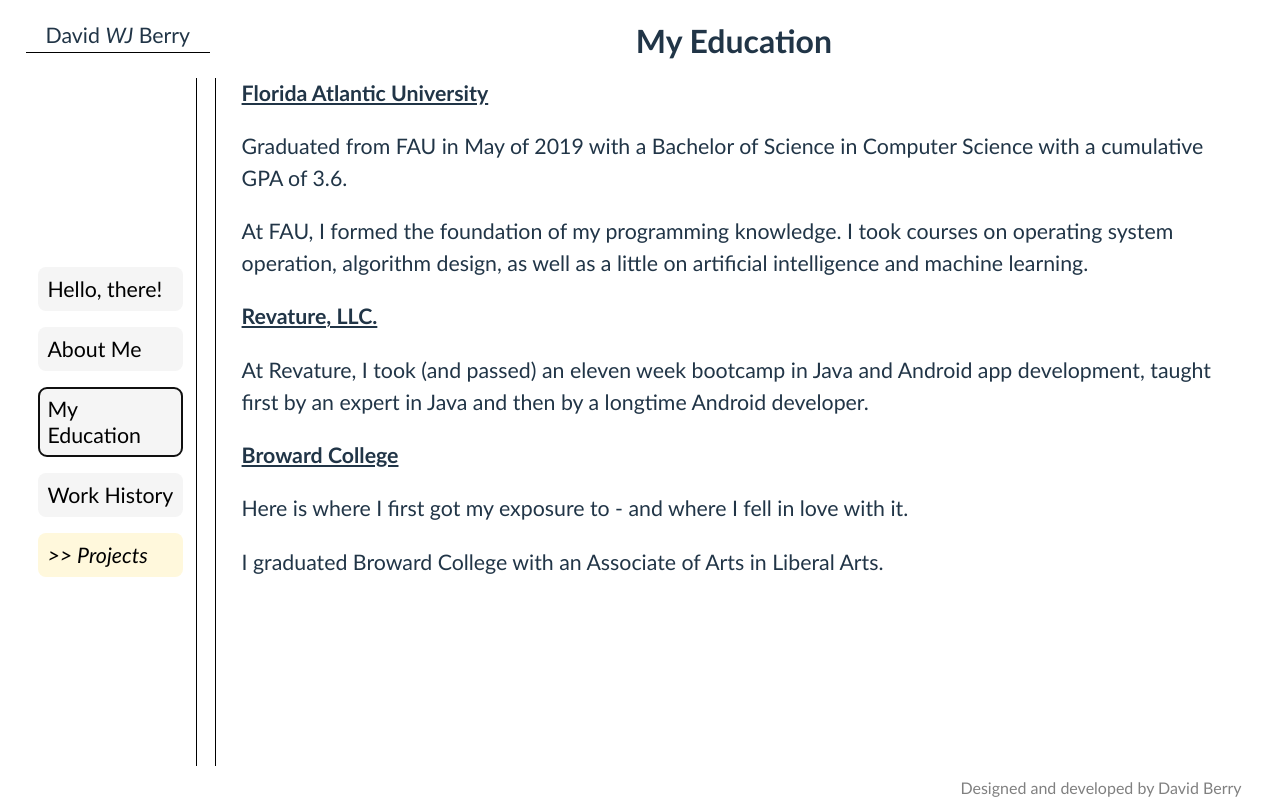
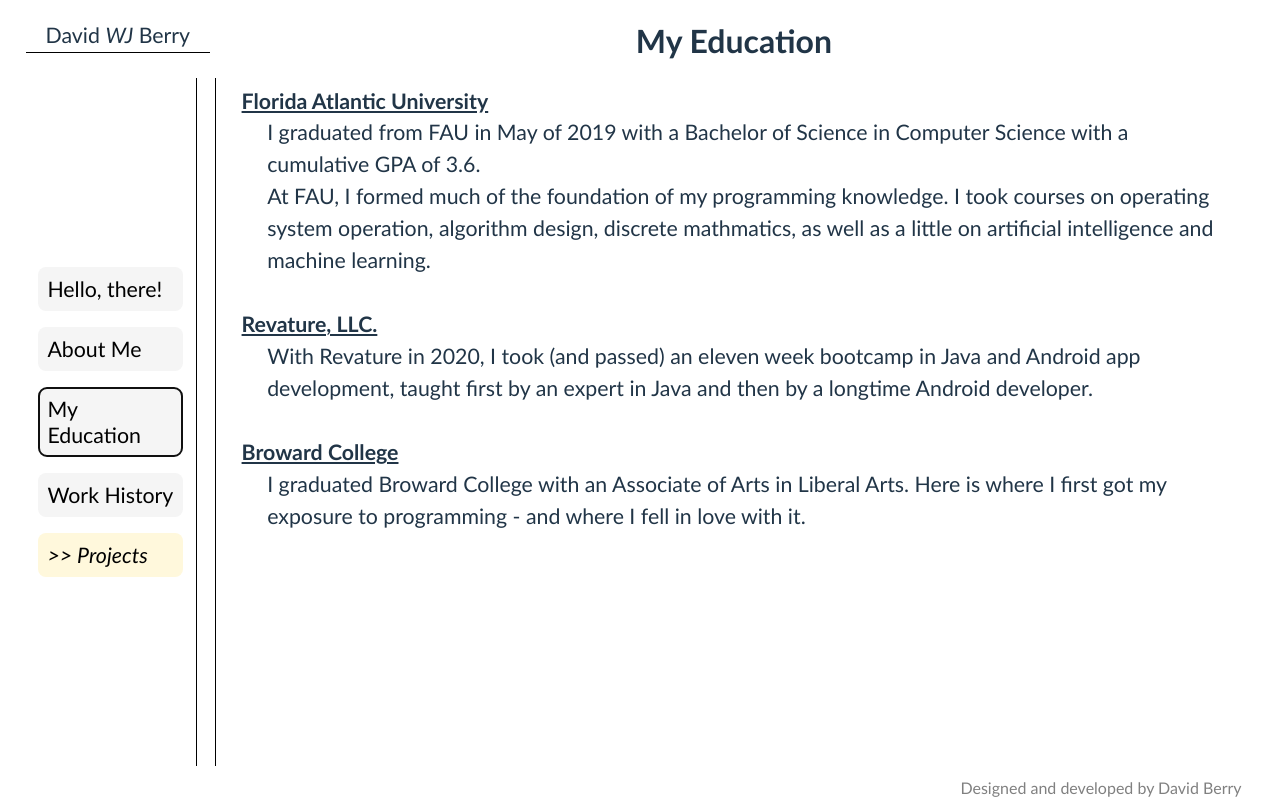
Before and after one commit to DBerry07/DBerry07.github.io, a React (Vite) app: page / in a window 1280 px wide. Both pictures are taken after a click on the button "My Education". Built offline with nearby package versions, Linux system fonts and the light colour scheme.

Commit message:
Redid how Sections are displayed

```diff
--- a/src/components/entry/Sections.jsx
+++ b/src/components/entry/Sections.jsx
@@ -6,39 +6,53 @@
 
   if (Object.hasOwn(data, "sections")) {
     data.sections.map((sec, index) => {
-      console.log(sec);
-      console.log(sec[0]);
-      let item = (
+      // console.log(sec);
+      // console.log(sec[0]);
+      let title = (
         <Fragment>
           <div className="section_title">{sec[0]}</div>
         </Fragment>
       );
-      if (sections != null) {
-        sections = (
-          <Fragment>
-            {sections}
-            {item}
-          </Fragment>
-        );
-      } else {
-        sections = item;
-      }
-      // console.log(sections);
+      var secbody;
       sec.map((line, ind) => {
-        if (ind != 0) {
-          let thing = (
+        var linebreak;
+        if (ind > 1) {
+          linebreak = (
             <Fragment>
-              <p>{line}</p>
+              <br></br>
             </Fragment>
           );
-          sections = (
+        }
+        if (ind != 0) {
+          secbody = (
             <Fragment>
-              {sections}
-              {thing}
+              {secbody}
+              {linebreak}
+              <span className="line-span">{line}</span>
             </Fragment>
           );
         }
       });
+      secbody = (
+        <Fragment>
+          <div class="section-body">{secbody}</div>
+        </Fragment>
+      );
+      let single = (
+        <Fragment>
+          <div className="section">
+            {title}
+            {secbody}
+          </div>
+          <br></br>
+        </Fragment>
+      );
+      sections = (
+        <Fragment>
+          {sections}
+          {single}
+        </Fragment>
+      );
     });
     sections = <div id="entry-body">{sections}</div>;
   } else {
--- a/src/css/Sections.css
+++ b/src/css/Sections.css
@@ -5,3 +5,12 @@
     font-weight: 600;
     text-decoration: underline;
   }
+
+  .section-body {
+    text-align: start;
+    padding-left: 2vw;
+  }
+
+  .section {
+    text-align: start;
+  }
--- a/src/data/constants/projects_tabs_class.js
+++ b/src/data/constants/projects_tabs_class.js
@@ -20,6 +20,6 @@
     this.text = text;
   }
   toString() {
-    return `MyProjects.${this.name}`;
+    return `${this.name}`;
   }
 }
--- a/src/data/constants/screens.js
+++ b/src/data/constants/screens.js
@@ -20,6 +20,7 @@
 
 export const Education = {
   title: "My Education",
+  subheading: "",
   //body: await getText(locations.EducationBody), // "await" here is very important! Page won't work without it!
   sections: [
     await getText(locations.Edu01),
```
Also changed, not shown: src/data/texts/edu01.txt, src/data/texts/edu02.txt, src/data/texts/edu03.txt.
